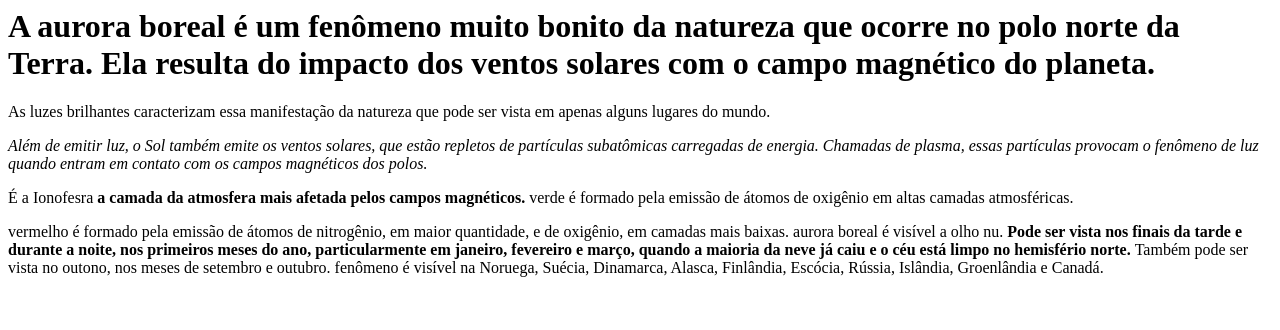
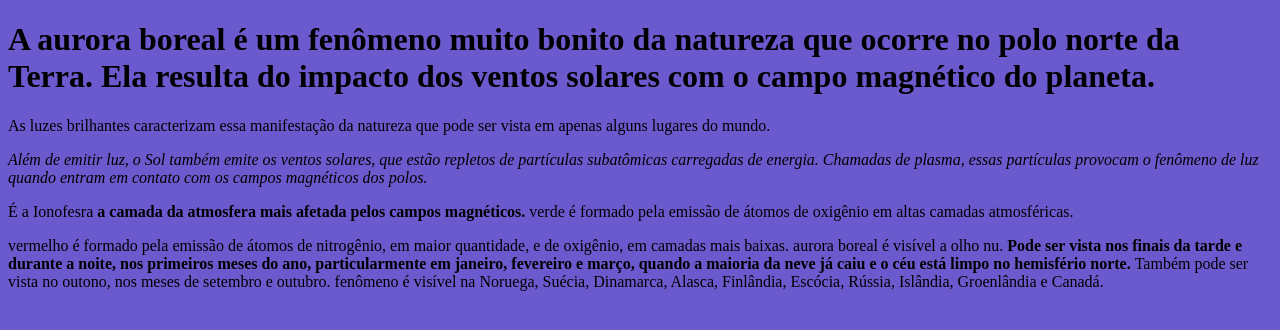
Before and after one commit to micheli2022/micheli-alessandra-, a plain HTML site: page index.html in a window 1280 px wide. Drawn offline with Linux system fonts and the light colour scheme.

Commit message:
16 09 2022

```diff
--- a/index.css
+++ b/index.css
@@ -0,0 +1,4 @@
+body {
+ background: #6A5ACD;
+
+}
--- a/index.html
+++ b/index.html
@@ -1,6 +1,15 @@
-<h1>A aurora boreal é um fenômeno muito bonito da natureza que ocorre no polo norte da Terra. Ela resulta do impacto dos ventos solares com o campo magnético do planeta.</h1>
+<!DOCTYPE html>
+<html lang="pt-br">
+    <head>
+        <meta charset="UTF-8">
+        <title>Barbearia Alura</title>
+        <link rel="stylesheet" href="index.css">
+    </head>
 
-<p>As luzes brilhantes caracterizam essa manifestação da natureza que pode ser vista em apenas alguns lugares do mundo.</p>
+    <body>
+        <h1>A aurora boreal é um fenômeno muito bonito da natureza que ocorre no polo norte da Terra. Ela resulta do impacto dos ventos solares com o campo magnético do planeta.</h1>
+
+        <p>As luzes brilhantes caracterizam essa manifestação da natureza que pode ser vista em apenas alguns lugares do mundo.</p>
 
 <p><em>Além de emitir luz, o Sol também emite os ventos solares, que estão repletos de partículas subatômicas carregadas de energia.
 Chamadas de plasma, essas partículas provocam o fenômeno de luz quando entram em contato com os campos magnéticos dos polos. </p></em>
@@ -13,3 +22,6 @@ aurora boreal é visível a olho nu.
 <strong>Pode ser vista nos finais da tarde e durante a noite, nos primeiros meses do ano, particularmente em janeiro, fevereiro e março, quando a maioria da neve já caiu e o céu está limpo no hemisfério norte. </strong>
 Também pode ser vista no outono, nos meses de setembro e outubro.
 fenômeno é visível na Noruega, Suécia, Dinamarca, Alasca, Finlândia, Escócia, Rússia, Islândia, Groenlândia e Canadá.</p>
+</p>
+</body>
+</html>
```
